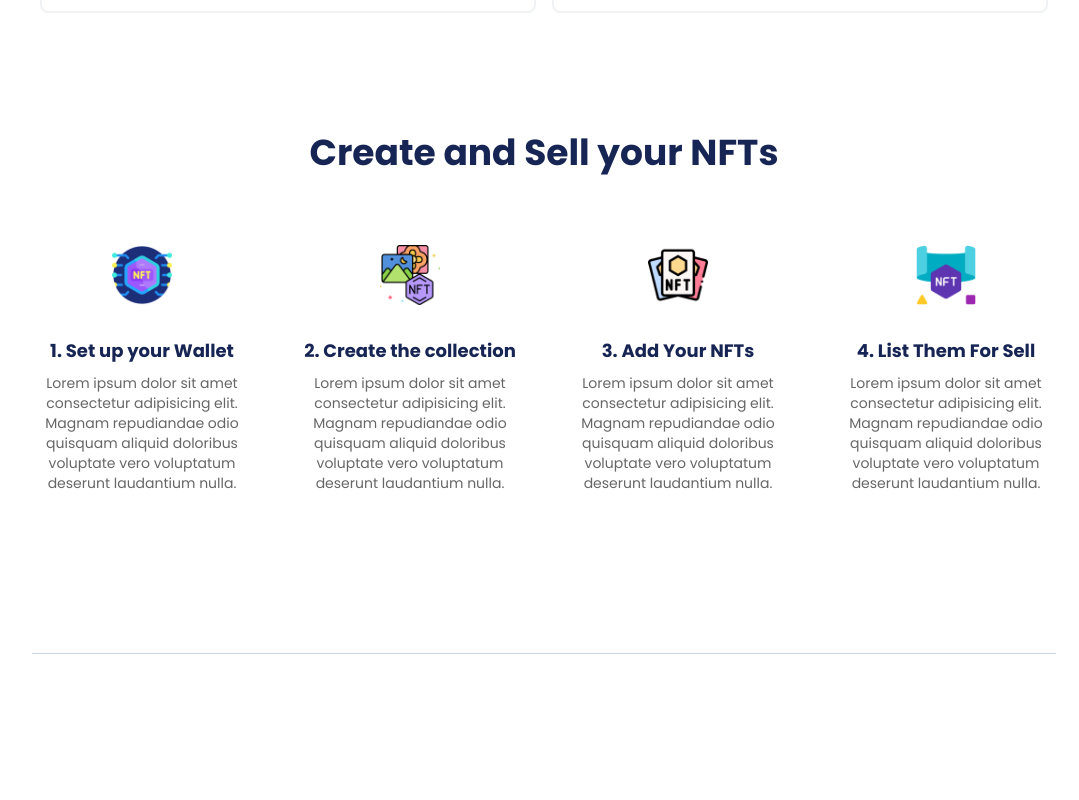
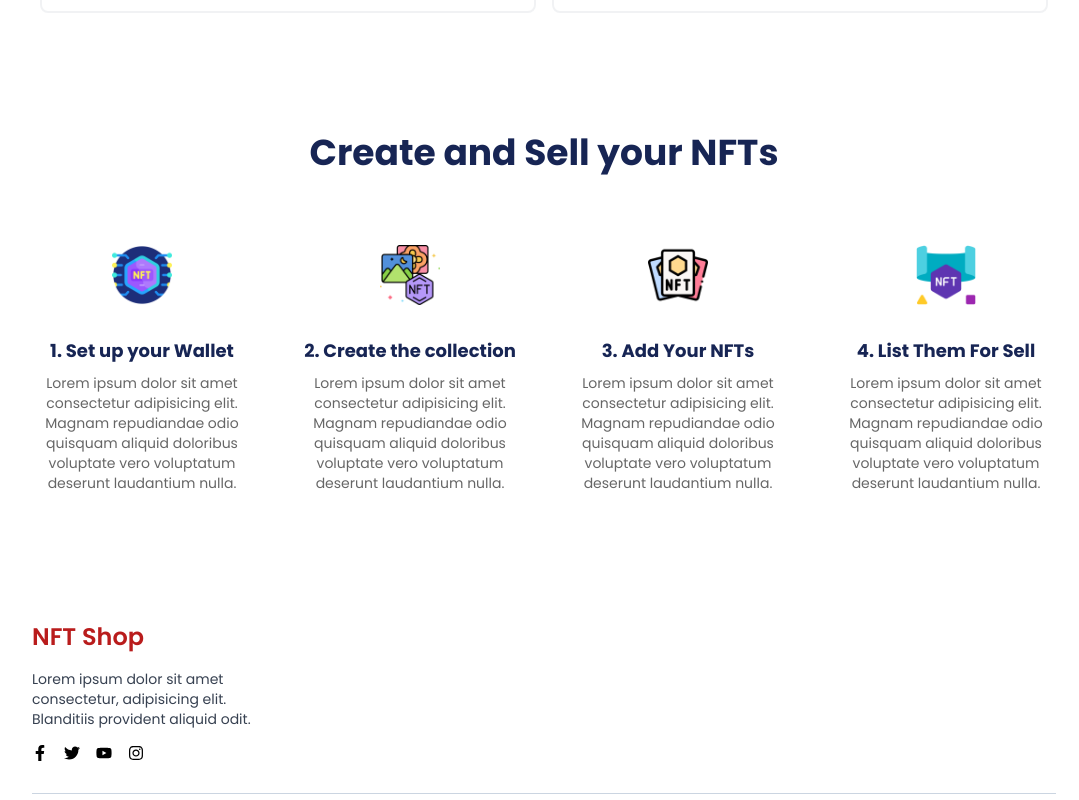
Before and after one commit to moonspark78/NFT_NextJS_Project, a Next.js app: page / in a window 1280 px wide. Shown: the part 3043-3843 px from the top of the page, without its empty margins (96-1175 px from the left). Before the commit the page ends 3745 px from the top, so only its background shows below. Built offline with nearby package versions, Linux system fonts and the light colour scheme.

Commit message:
working  Footer  component

```diff
--- a/app/Components/Helper/Home/Footer/Footer.tsx
+++ b/app/Components/Helper/Home/Footer/Footer.tsx
@@ -1,4 +1,5 @@
 import React from 'react'
+import { FaFacebookF, FaInstagram, FaTwitter, FaYoutube } from 'react-icons/fa'
 
 const Footer = () => {
   return (
@@ -6,6 +7,20 @@ const Footer = () => {
       <div className='w-4/5 mx-auto grid grid-cols-1 md:grid-cols-2 lg:grid-cols-3 xl:grid-cols-4 gap-8 pb-8 items-start border-b-[1.5px]
       border-b-slate-300'>
         {/* 1st Footer Part   */}
+        <div>
+          <div className='text-2xl text-red-700 font-semibold mb-4'>
+            NFT Shop
+          </div>
+          <p className='text-gray-700 text-sm mt-2'>
+            Lorem ipsum dolor sit amet consectetur, adipisicing elit. Blanditiis provident aliquid odit.
+          </p>
+          <div className='mt-4 flex items-center space-x-4'>
+            <FaFacebookF/>
+            <FaTwitter/>
+            <FaYoutube/>
+            <FaInstagram/>
+          </div>
+        </div>
       </div>
     </div>
   )
```
